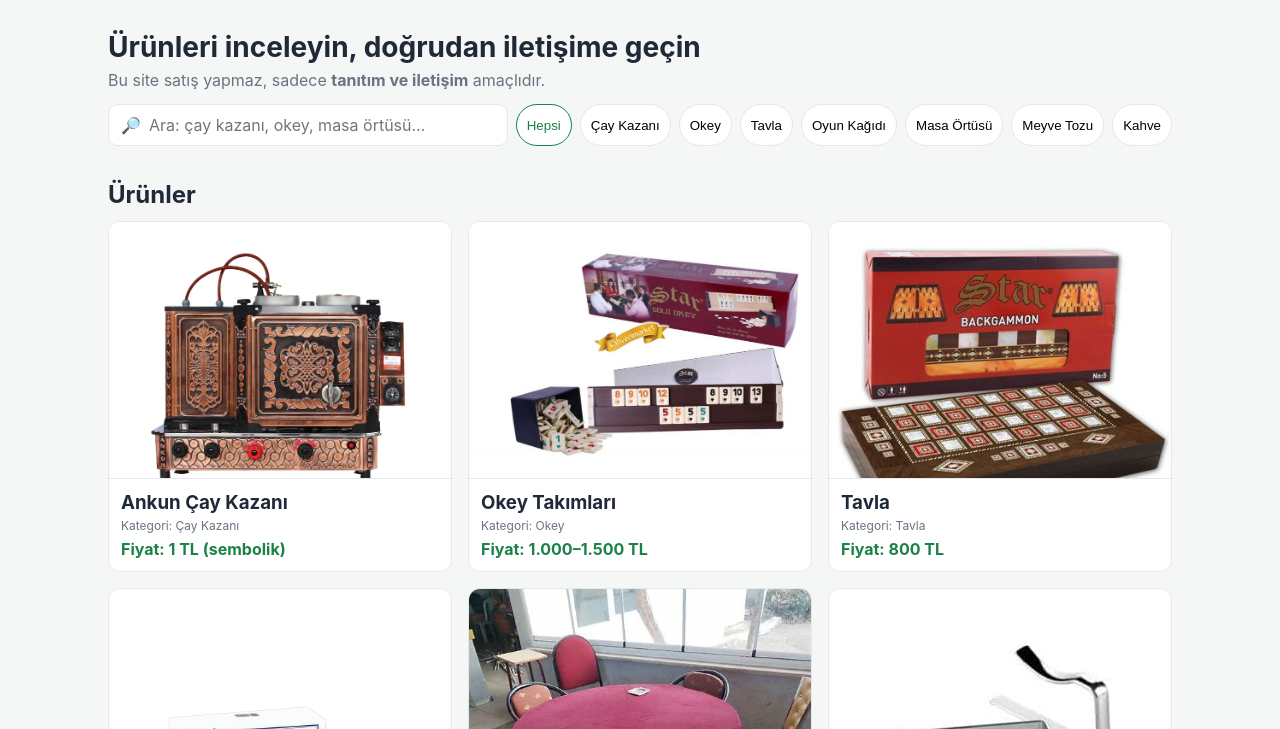
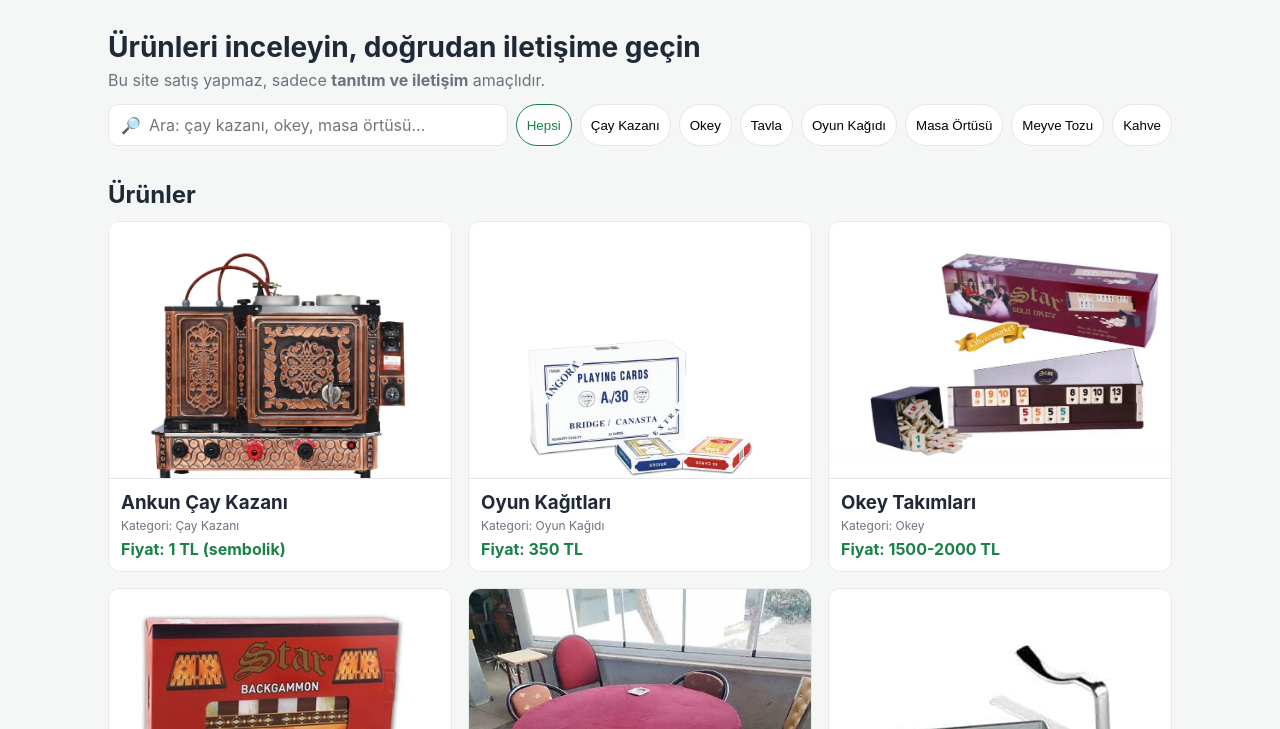
Before and after one commit to EbubekirKanbur/rize-kahvehane-urun.github.io, a plain HTML site: page index.html in a window 1280 px wide. Shown: the part 71-800 px from the top of the page. Drawn offline with Linux system fonts and the light colour scheme.

Commit message:
index.html

```diff
--- a/index.html
+++ b/index.html
@@ -171,7 +171,7 @@
 </main>
 
 <footer>
-  <div class="inner">© <span id="year"></span> Muzaffer Kut — Rize Kahvehane Malzemeleri • Rize</div>
+  <div class="inner">© <span id="year"></span> Muzaffer Kut — Rize Kafe ve Çay Ocağı Malzemeleri • Rize</div>
 </footer>
 
 <!-- Detay ekranı -->
@@ -211,11 +211,11 @@
   // ---- Fiyat kuralları ----
   const PRICE = {
     cayKazan: '1 TL (sembolik)',
-    okey: '1.000–1.500 TL',
+    okey: '1500-2000 TL',
     tavla: '800 TL',
     oyunKagidi: '350 TL',
-    masaOrtu: '250 TL',
-    masaKiskaci: '100 TL',
+    masaOrtu: '300 TL',
+    masaKiskaci: '30 TL',
     yazboz: '15 TL',
     tekIcimlik: '90 TL',
     dokme: '50 TL',
@@ -227,12 +227,6 @@
     { id:'cayk-ankun', name:'Ankun Çay Kazanı', category:'Çay Kazanı',
       img:'assets/products/cay-kazani-bakir.webp', desc:'Dayanıklı gövde, geleneksel dem lezzeti.',
       price: PRICE.cayKazan, variants:[ {name:'Bakır', img:'assets/products/cay-kazani-bakir.webp'}, {name:'Statik', img:'assets/products/cay-kazani-statik.jpeg'} ] },
-    { id:'okey', name:'Okey Takımları', category:'Okey',
-      img:'assets/products/okey-ahsap.jpg', desc:'Ahşap ve plastik seçenekler.',
-      price: PRICE.okey, variants:[ {name:'Ahşap', img:'assets/products/okey-ahsap.jpg'}, {name:'Plastik', img:'assets/products/okey-plastik.jpg'} ] },
-    { id:'tavla', name:'Tavla', category:'Tavla',
-      img:'assets/products/star_tavla.jpg', price: PRICE.tavla,
-      variants:[ {name:'Klasik', img:'assets/products/tavla.jpg'}, {img:'assets/products/star_tavla.jpg'} ] },
     { id:'oyk', name:'Oyun Kağıtları', category:'Oyun Kağıdı',
       img:'assets/products/ok-angora.jpg', desc:'Standart deste, farklı markalar.',
       price: PRICE.oyunKagidi, variants:[
@@ -242,6 +236,13 @@
         {name:'Hungary', img:'assets/products/ok-hungary.jpg'},
         {name:'Horgün', img:'assets/products/ok-horgun.jpg'}
       ] },
+    { id:'okey', name:'Okey Takımları', category:'Okey',
+      img:'assets/products/okey-ahsap.jpg', desc:'Ahşap ve plastik seçenekler.',
+      price: PRICE.okey, variants:[ {name:'Ahşap', img:'assets/products/okey-ahsap.jpg'}, {name:'Plastik', img:'assets/products/okey-plastik.jpg'} ] },
+    { id:'tavla', name:'Tavla', category:'Tavla',
+      img:'assets/products/star_tavla.jpg', price: PRICE.tavla,
+      variants:[ {name:'Klasik', img:'assets/products/tavla.jpg'}, {img:'assets/products/star_tavla.jpg'} ] },
+
     { id:'masa-ortu', name:'Masa Örtüsü 140×150', category:'Masa Örtüsü',
       img:'assets/products/masa-ortu.jpg', desc:'Kahvehane tipi dayanıklı kumaş.',
       price: PRICE.masaOrtu, variants:[ {name:'140×150', img:'assets/products/masa-ortu.jpg'}, {img:'assets/products/kahvehane-masa-ortu.jpg'} ] },
```
